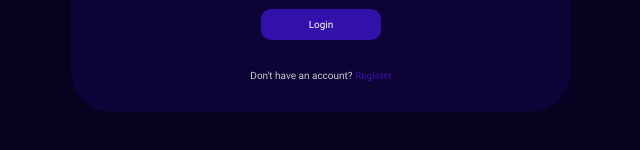
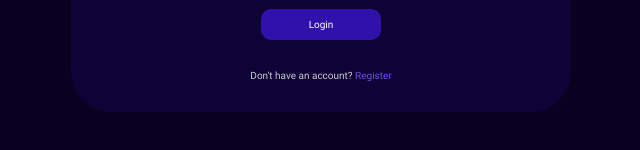
Before and after one commit to aspectum/monke-frontend, a React (Create React App) app: page /login in a window 1280 px wide. Shown: the part 460-610 px from the top of the page, without its empty margins (319-959 px from the left). Built offline with nearby package versions, Linux system fonts and the light colour scheme; no server answers.

Commit message:
Changed anchor tag global style

```diff
--- a/src/styles/GlobalStyle.ts
+++ b/src/styles/GlobalStyle.ts
@@ -27,12 +27,11 @@ export const GlobalStyle = createGlobalStyle`
 
     // TODO: add separate stye for a, btn
     a {
-        /* font-size: 15px; */
-        text-decoration: underline;
-        color: ${color1};
+        text-decoration: none;
+        color: ${lighten(aLightenAmmount, color1)};
 
         &:hover {
-            color: ${lighten(aLightenAmmount, color1)};
+            text-decoration: underline;
         }
     }
 `;
```
